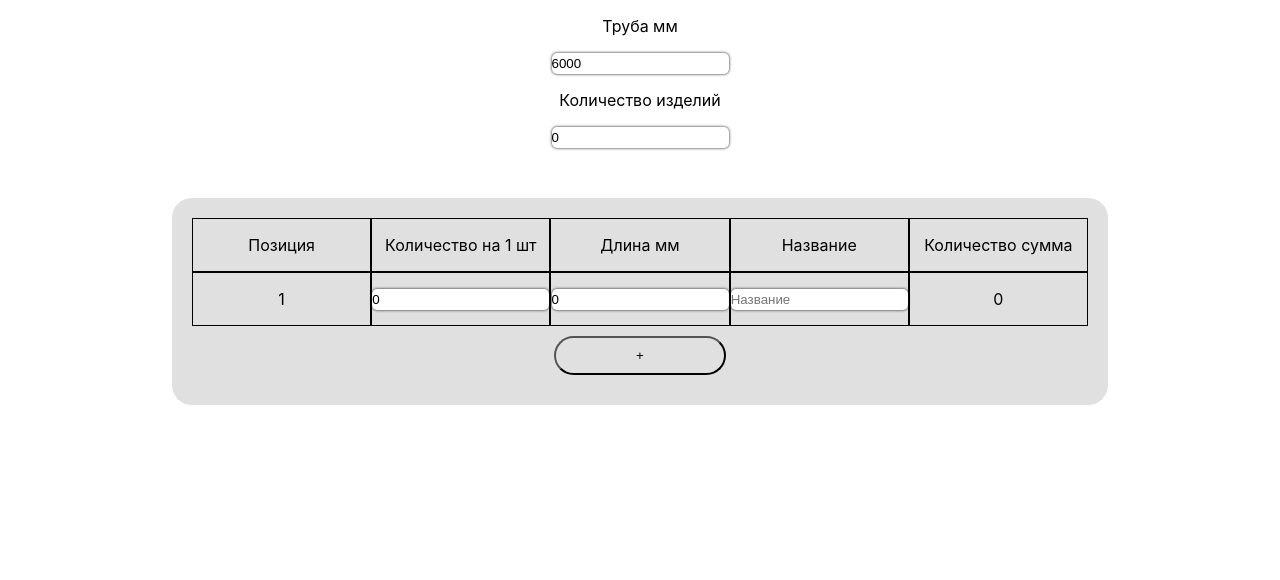
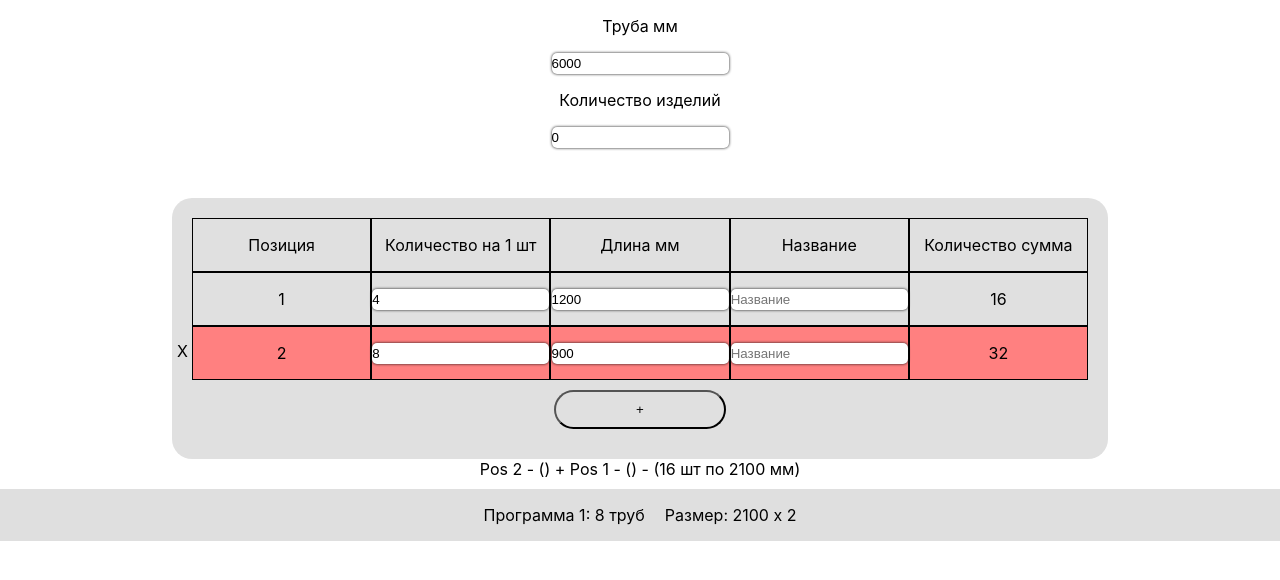
Before and after one commit to ros455/pipe-cutting-calculator, a React (Create React App) app: page / in a window 1280 px wide. Shown: the top 580 px of the page. Built offline with nearby package versions, Linux system fonts and the light colour scheme.

Commit message:
new change 23.10 -ros

```diff
--- a/src/components/MainPage.jsx
+++ b/src/components/MainPage.jsx
@@ -3,6 +3,7 @@ import '../styles/Main.scss';
 import Table from './Table';
 import Miscalculations from './Miscalculations';
 const MainPage = () => {
+    const [combinations, setCombinations] = useState([]);
     const [pipe, setPipe] = useState(6000);
     const [numbersPipe, setNumbersPipe] = useState(0);
 //     const [rows, setRows] = useState([
@@ -12,8 +13,12 @@ const MainPage = () => {
 // {id: 4, quantity: 4, length: 220, name: '', quantitySum: 16},
 // {id: 5, quantity: 2, length: 350, name: '', quantitySum: 8}
 //     ]);
-    const [rows, setRows] = useState([{ id: 1, quantity: 0, length: 0, name: "", quantitySum: 0 }]);
-    console.log('rows',rows);
+    const [rows, setRows] = useState([
+{id: 1, quantity: 4, length: 1200, name: '', quantitySum: 16},
+{id: 2, quantity: 8, length: 900, name: '', quantitySum: 32},
+    ]);
+    // const [rows, setRows] = useState([{ id: 1, quantity: 0, length: 0, name: "", quantitySum: 0 }]);
+
     return (
         <div className='maim_page_wrap'>
             <div className='top_inputs_wrap'>
@@ -40,6 +45,8 @@ const MainPage = () => {
             setRows={setRows}
             rows={rows}/>
             <Miscalculations
+            combinations={combinations}
+            setCombinations={setCombinations}
             pipe={pipe}
             numbersPipe={numbersPipe}
             rows={rows}/>
--- a/src/components/Miscalculations.jsx
+++ b/src/components/Miscalculations.jsx
@@ -1,30 +1,55 @@
-import React, { useEffect, useState } from 'react';
-import SeparateCalculation from './SeparateCalculation';
+import React, { useEffect, useState } from "react";
+import SeparateCalculation from "./SeparateCalculation";
 
-const Miscalculations = ({ pipe, numbersPipe, rows }) => {
-    const [combinations, setCombinations] = useState([]);
+const Miscalculations = ({
+  pipe,
+  numbersPipe,
+  rows,
+  combinations,
+  setCombinations,
+}) => {
+  const [stateFinalyArray, setStateFinalyArray] = useState([]);
+  const [allCalculatePipeArray, setAllCalculatePipeArray] = useState([]);
 
   useEffect(() => {
-        const problematicRows = rows.filter(row => row.length >= 700 && row.length <= 999);
+    const problematicRows = rows.filter(
+      (row) => row.length >= 700 && row.length <= 999
+    );
     let resultCombinations = [];
 
-
-
     // Створюємо стан для кожного рядка для відстеження поточного quantitySum
-        let rowsState = rows.map(row => ({ ...row }));
+    let rowsState = rows.map((row) => ({ ...row }));
 
     problematicRows.forEach((problematicRow) => {
-            let currentProblematicRowState = rowsState.find(r => r.id === problematicRow.id);
+      let currentProblematicRowState = rowsState.find(
+        (r) => r.id === problematicRow.id
+      );
 
       rows.forEach((possibleRow) => {
-                let currentPossibleRowState = rowsState.find(r => r.id === possibleRow.id);
-                while (currentProblematicRowState.quantitySum > 0 && currentProblematicRowState.id !== currentPossibleRowState.id && (currentProblematicRowState.length + currentPossibleRowState.length) > 999 && currentPossibleRowState.quantitySum > 0) {
-                    let amountToSubtract = Math.min(currentProblematicRowState.quantitySum, currentPossibleRowState.quantitySum);
+        let currentPossibleRowState = rowsState.find(
+          (r) => r.id === possibleRow.id
+        );
+
+        while (
+          currentProblematicRowState.quantitySum > 0 &&
+          currentProblematicRowState.id !== currentPossibleRowState.id &&
+          currentProblematicRowState.length + currentPossibleRowState.length >
+            999 &&
+          currentPossibleRowState.quantitySum > 0
+        ) {
+          let amountToSubtract = Math.min(
+            currentProblematicRowState.quantitySum,
+            currentPossibleRowState.quantitySum
+          );
           resultCombinations.push({
             pos1: currentProblematicRowState.id,
             pos2: currentPossibleRowState.id,
             quantity: amountToSubtract,
-                        totalLength: currentProblematicRowState.length + currentPossibleRowState.length
+            totalLength:
+              currentProblematicRowState.length +
+              currentPossibleRowState.length,
+            name: currentProblematicRowState.name,
+            name2: currentPossibleRowState.name,
           });
           currentProblematicRowState.quantitySum -= amountToSubtract;
           currentPossibleRowState.quantitySum -= amountToSubtract;
@@ -32,47 +57,136 @@ const Miscalculations = ({ pipe, numbersPipe, rows }) => {
       });
     });
 
-        let remainingRows = rowsState.filter(r => r.quantitySum > 0);
-        for(let remaining of remainingRows) {
-            if(remaining.length >= 700 && remaining.length <= 999) {
-                let potentialPartner = rowsState.find(r => (r.length + remaining.length) > 999 && r.quantitySum > 0 && r.id !== remaining.id);
-                if(potentialPartner) {
+    let remainingRows = rowsState.filter((r) => r.quantitySum > 0);
+    for (let remaining of remainingRows) {
+
+      if (remaining.length >= 700 && remaining.length <= 999) {
+        let potentialPartner = rowsState.find(
+          (r) =>
+            r.length + remaining.length > 999 &&
+            r.quantitySum > 0 &&
+            r.id !== remaining.id
+        );
+        if (potentialPartner) {
           resultCombinations.push({
             pos1: remaining.id,
             pos2: potentialPartner.id,
-                        quantity: Math.min(remaining.quantitySum, potentialPartner.quantitySum),
-                        totalLength: remaining.length + potentialPartner.length
+            quantity: Math.min(
+              remaining.quantitySum,
+              potentialPartner.quantitySum
+            ),
+            totalLength: remaining.length + potentialPartner.length,
+            name: remaining.name,
+            name2: potentialPartner.name,
           });
-                    let minQuantitySum = Math.min(remaining.quantitySum, potentialPartner.quantitySum);
+          let minQuantitySum = Math.min(
+            remaining.quantitySum,
+            potentialPartner.quantitySum
+          );
           remaining.quantitySum -= minQuantitySum;
           potentialPartner.quantitySum -= minQuantitySum;
         }
       } else {
         resultCombinations.push({
           pos1: remaining.id,
-                    pos2: null,  // Для визначення, що комбінація відсутня
+          pos2: null, // Для визначення, що комбінація відсутня
           quantity: remaining.quantitySum,
-                    totalLength: remaining.length
+          totalLength: remaining.length,
+          name: remaining.name,
         });
         remaining.quantitySum = 0;
       }
     }
 
     setCombinations(resultCombinations);
+    calculatePipeCutting(resultCombinations);
   }, [rows]);
 
-    console.log('combinations', combinations);
+  const calculatePipeCutting = (arr) => {
+    const lengthPipe = pipe - 350;
+    let currentLengthPipe = 0;
+    let currentPipeParts = [];
+    let finalArray = [];
+
+    const deepCopy = (arr) => arr.map((item) => ({ ...item }));
+    let copyArr = deepCopy(arr);
+
+    console.log('copyArr',copyArr);
+
+    while (copyArr.some((item) => item.quantity > 0)) {
+      for (let position of copyArr) {
+        while (
+          position.totalLength + currentLengthPipe <= lengthPipe &&
+          position.quantity > 0
+        ) {
+          currentLengthPipe += position.totalLength;
+          position.quantity--;
+
+          // Додаємо частину до поточного масиву частин труби
+          const partLabel = `${position.totalLength} х 1`;
+          const foundIndex = currentPipeParts.findIndex((part) =>
+            part.startsWith(`${position.totalLength} х`)
+          );
+          if (foundIndex !== -1) {
+            const parts = currentPipeParts[foundIndex].split(" х ");
+            const count = Number(parts[1]) + 1;
+            currentPipeParts[foundIndex] = `${position.totalLength} х ${count}`;
+          } else {
+            currentPipeParts.push(partLabel);
+          }
+        }
+      }
+
+      finalArray.push([...currentPipeParts]);
+      currentPipeParts = [];
+      currentLengthPipe = 0;
+    }
+
+    const finalArrayReverse = finalArray.map((item) => item.reverse());
+
+    const groupedObjects = [];
+
+    for (const arr of finalArrayReverse) {
+      const index = groupedObjects.findIndex(
+        (group) =>
+          JSON.stringify(group.value) === JSON.stringify(arr.join(", "))
+      );
+
+      if (index > -1) {
+        groupedObjects[index].count++;
+      } else {
+        groupedObjects.push({ count: 1, value: arr.join(", ") });
+      }
+    }
+
+    console.log('finalArrayReverse',finalArrayReverse);
+
+    setStateFinalyArray(finalArrayReverse);
+    setAllCalculatePipeArray(groupedObjects);
+  };
 
   return (
     <div>
       {combinations.map((combination, idx) => (
         <div key={idx}>
           {combination.pos2
-                      ? `Позиція ${combination.pos1} + Позиція ${combination.pos2}`
-                      : `Позиція ${combination.pos1}`
-                  } - ({combination.quantity} шт по {combination.totalLength} мм)
+            ? `Pos ${combination.pos1} - (${combination.name}) + Pos ${combination.pos2} - (${combination.name2})`
+            : `Pos ${combination.pos1} - (${combination.name})`}{" "}
+          - ({combination.quantity} шт по {combination.totalLength} мм)
         </div>
       ))}
+
+      <div className="display_program_pipe_cutting_wrap">
+      {allCalculatePipeArray.map((item, idx) => (
+        <div className="display_program_pipe_cutting_block" key={idx}>
+          <p style={{ padding: "0px 10px" }}>
+            Программа {idx + 1}: {item.count} труб
+          </p>
+          <p style={{ padding: "0px 10px" }}>Размер: {item.value}</p>
+        </div>
+      ))}
+      </div>
+
       {rows.map((row, idx) => (
         <SeparateCalculation
           key={idx}
--- a/src/components/Table.jsx
+++ b/src/components/Table.jsx
@@ -20,7 +20,7 @@ const Table = ({pipe, numbersPipe, rows, setRows}) => {
       const newBlock = {id: idx + 1, quantity: item.quantity, length: item.length, name: item.name, quantitySum: item.quantitySum};
       newArray.push(newBlock);
     })
-    console.log('filteredArray',filteredArray);
+
     setRows(newArray);
   };
 
--- a/src/styles/Main.scss
+++ b/src/styles/Main.scss
@@ -11,3 +11,15 @@
 .custom_input {
     @extend %input;
 }
+
+.display_program_pipe_cutting_wrap {
+    display: flex;
+    justify-content: center;
+    flex-direction: column;
+}
+.display_program_pipe_cutting_block {
+    display: flex;
+    justify-content: center;
+    background: rgb(223, 223, 223);
+    margin: 10px 0px
+}
```
Lines whose indentation alone changed are shown as unchanged.
